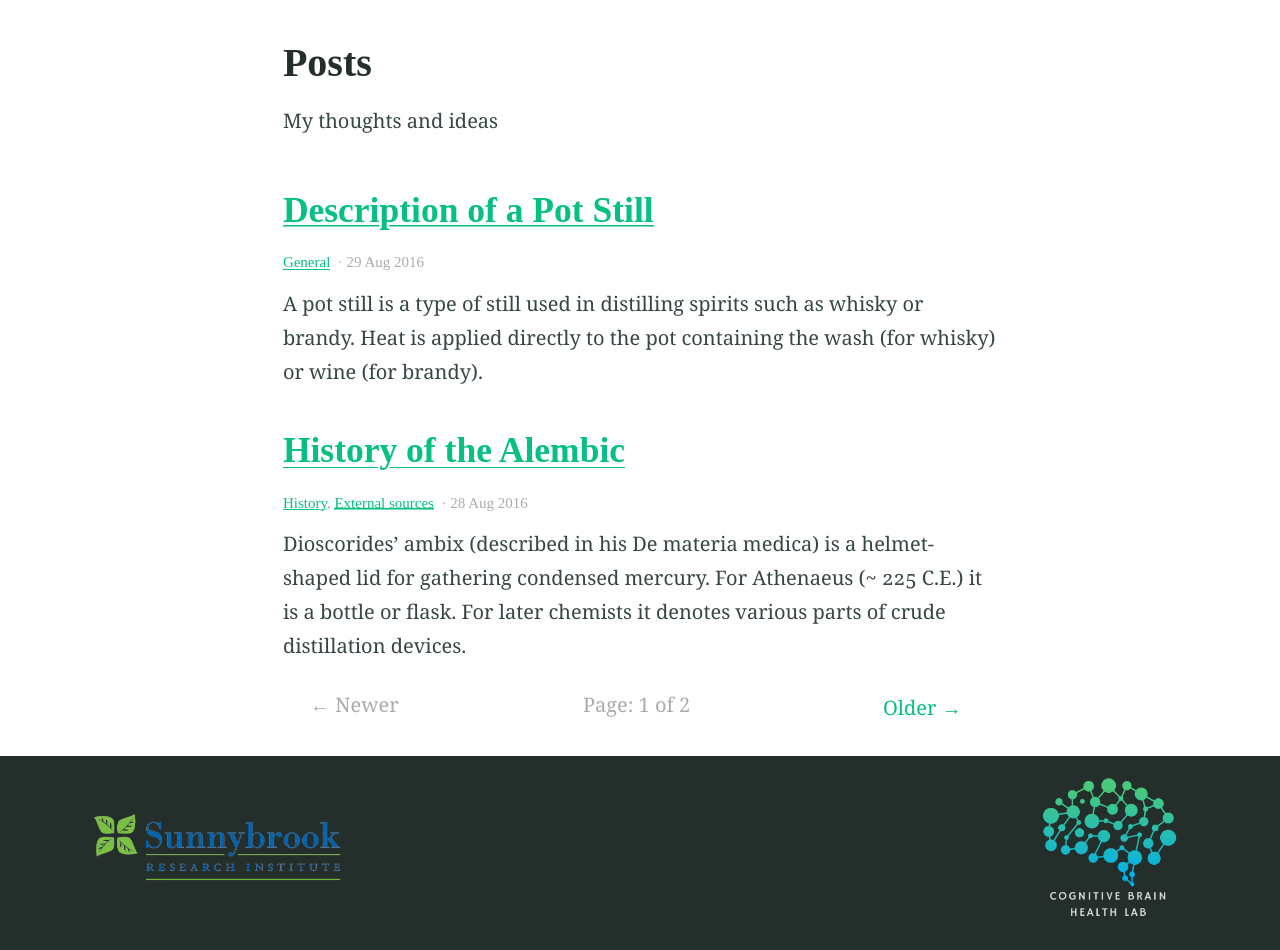
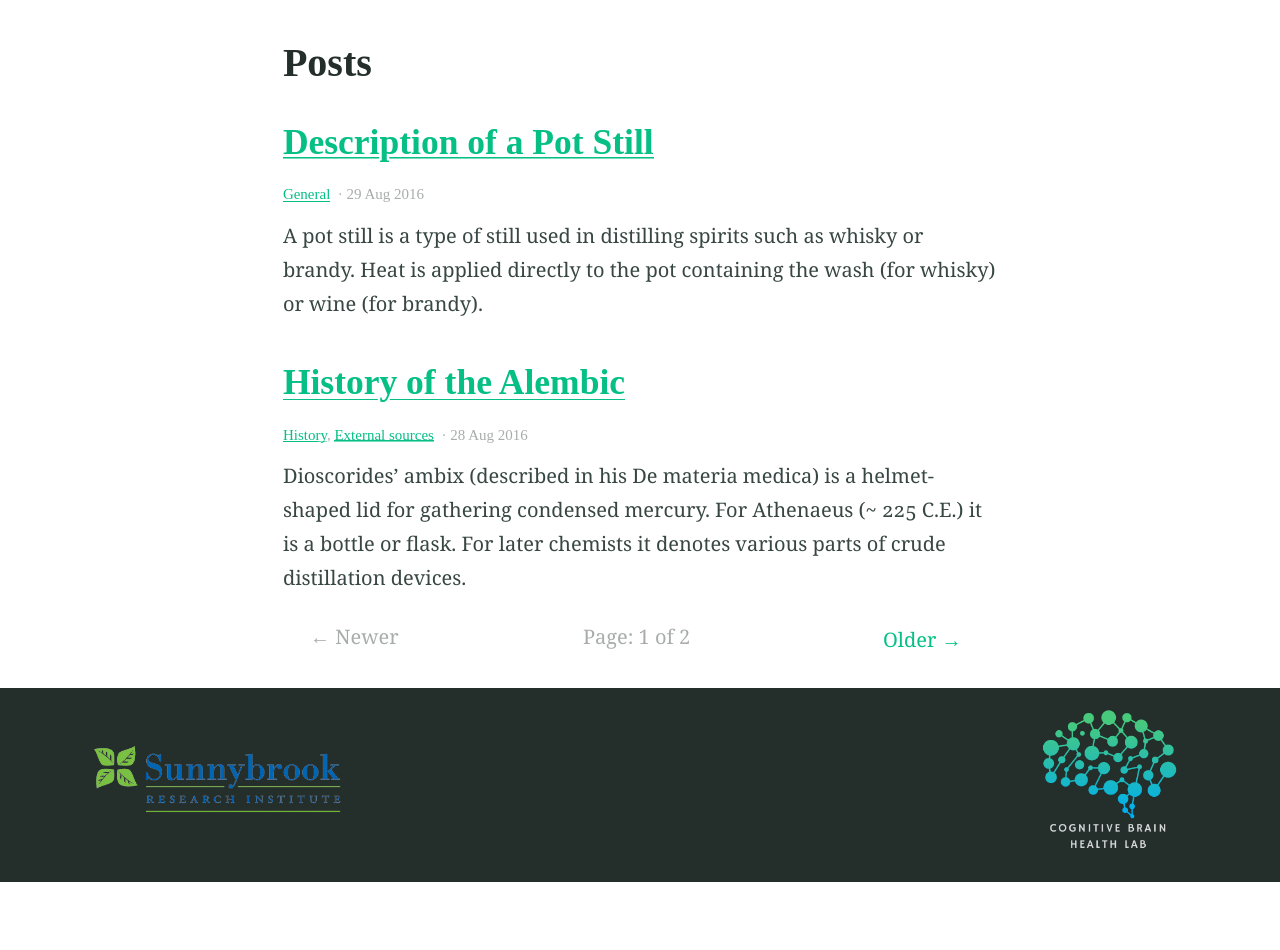
Before and after one commit to camerastudy/camerastudy.github.io, a Jekyll site: the page built from blog/index.html, in a window 1280 px wide. Shown: the part 424-1374 px from the top of the page. Built offline with Jekyll 4.4.1, drawn with Linux system fonts in a browser that asks for light colours; the list of posts is cut into pages by our own code; after the commit the page ends 1306 px from its top, so only the background shows below that.

Commit message:
Minor updates to config

```diff
--- a/_config.yml
+++ b/_config.yml
@@ -51,7 +51,7 @@ collections:
   posts:
     title: Posts # Needed for Siteleaf
     output: true
-    description: "My thoughts and ideas" # The post list page content
+    description: # The post list page content
     feature_text: |
       Welcome to the blog
     feature_image: "https://picsum.photos/2560/600?image=866"
@@ -62,7 +62,7 @@ defaults:
     scope:
       path: ""
     values:
-      image: "/assets/default-social-image.png" # Default image for sharing
+      image: "/assets/logos/cbhlab_logo_wordmark.png" # Default image for sharing
   -
     scope:
       path: ""
```
